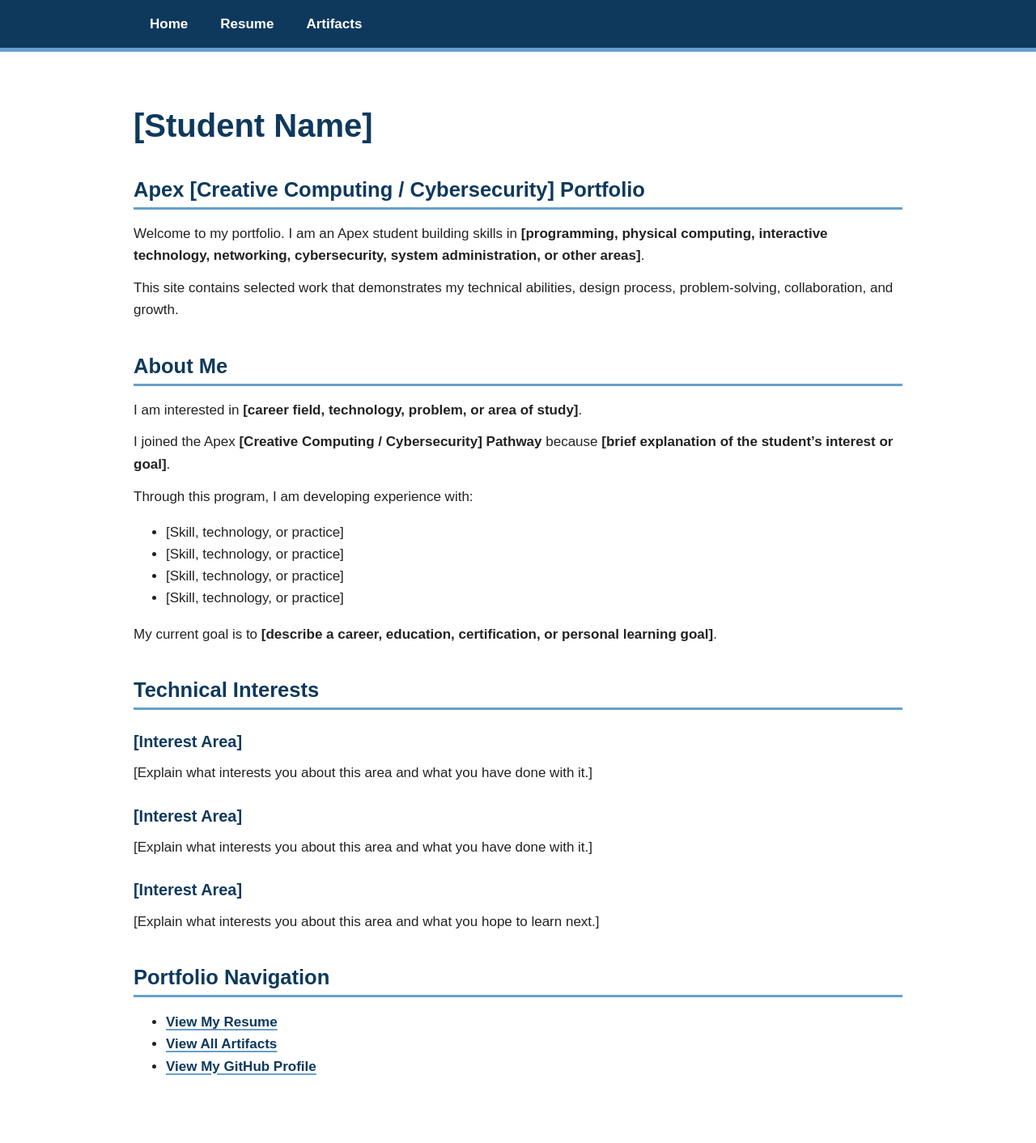
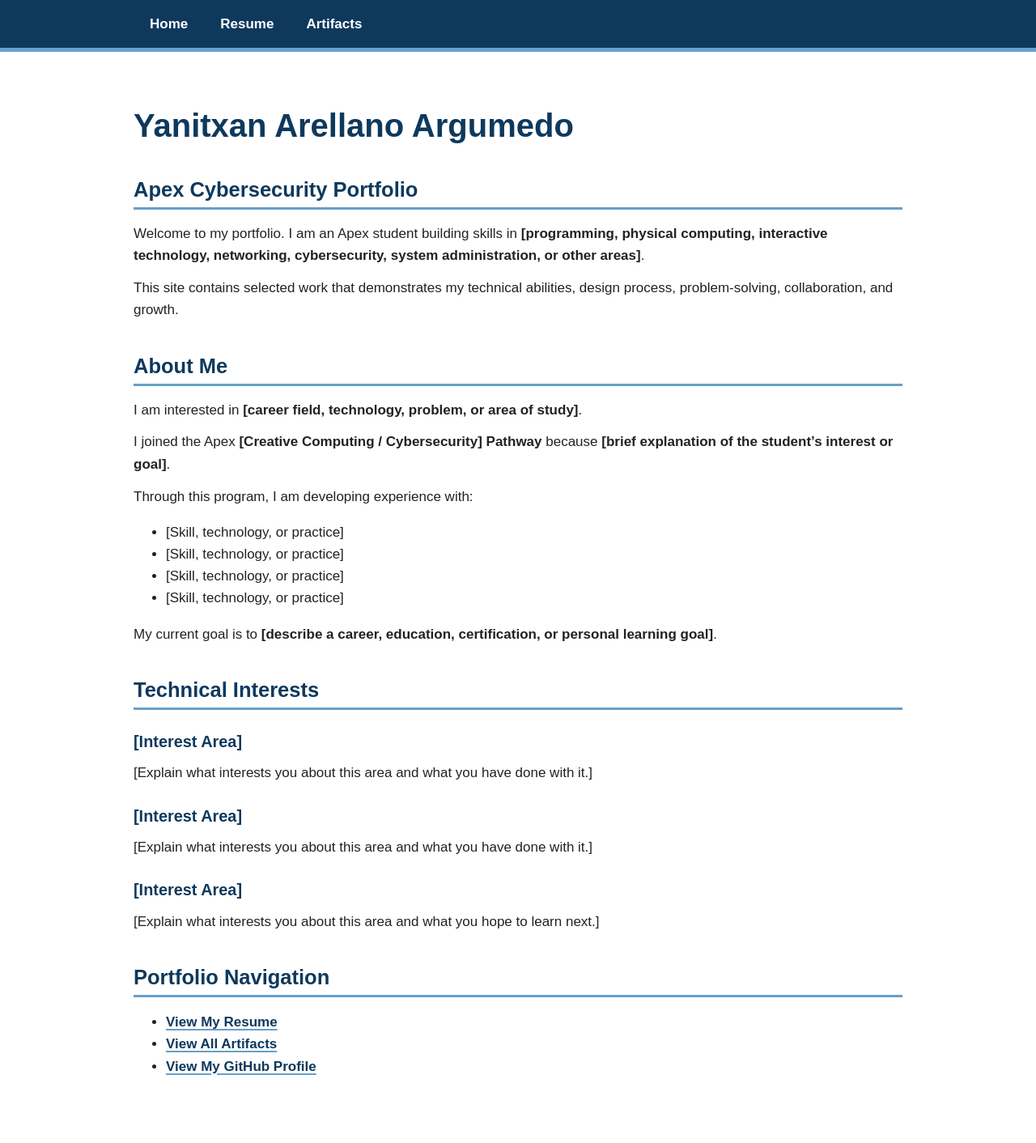
Before and after one commit to yanitxan/apex-portfolio, a Jekyll site: the page built from index.md, in a window 1280 px wide. Shown: the whole page at 81% size. Built offline with Jekyll 4.4.1, drawn with Linux system fonts in a browser that asks for light colours.

Commit message:
Updated Name & corrected portfoilo topic

```diff
--- a/index.md
+++ b/index.md
@@ -3,9 +3,9 @@ layout: default
 title: Home
 ---
 
-# [Student Name]
+# Yanitxan Arellano Argumedo
 
-## Apex [Creative Computing / Cybersecurity] Portfolio
+## Apex Cybersecurity Portfolio
 
 Welcome to my portfolio. I am an Apex student building skills in **[programming, physical computing, interactive technology, networking, cybersecurity, system administration, or other areas]**.
 
```
